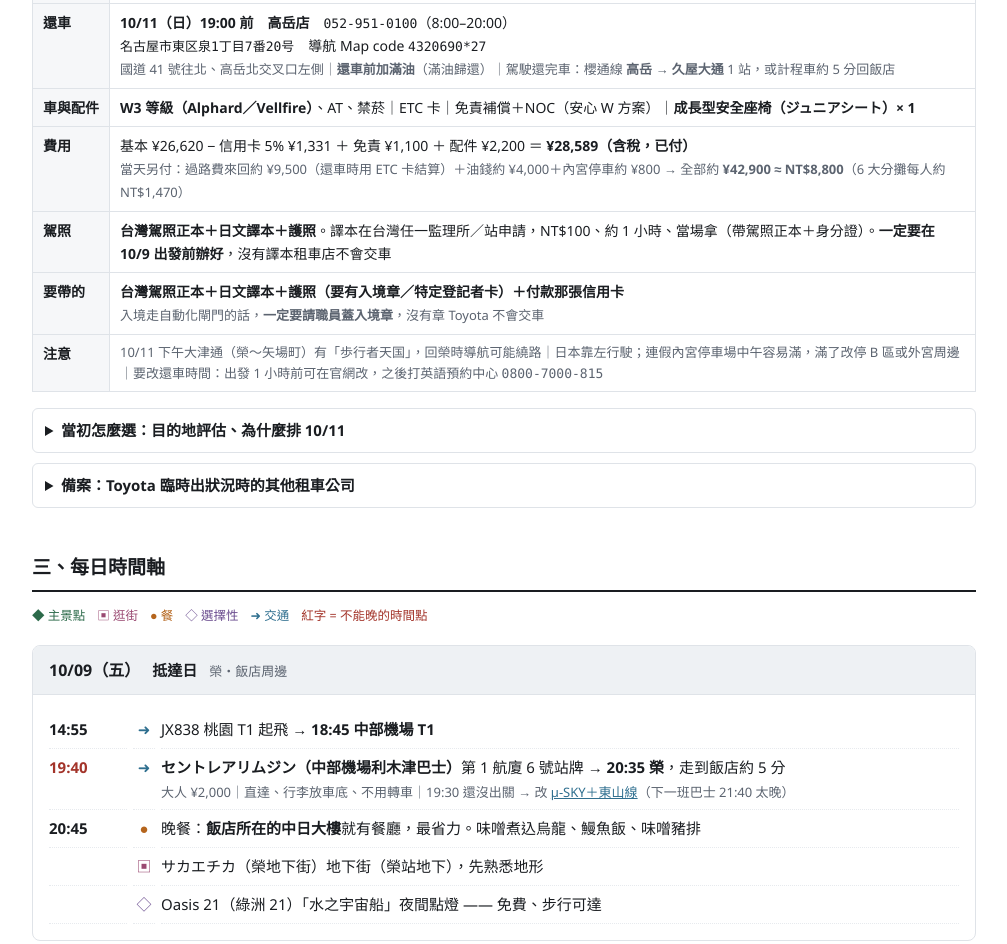
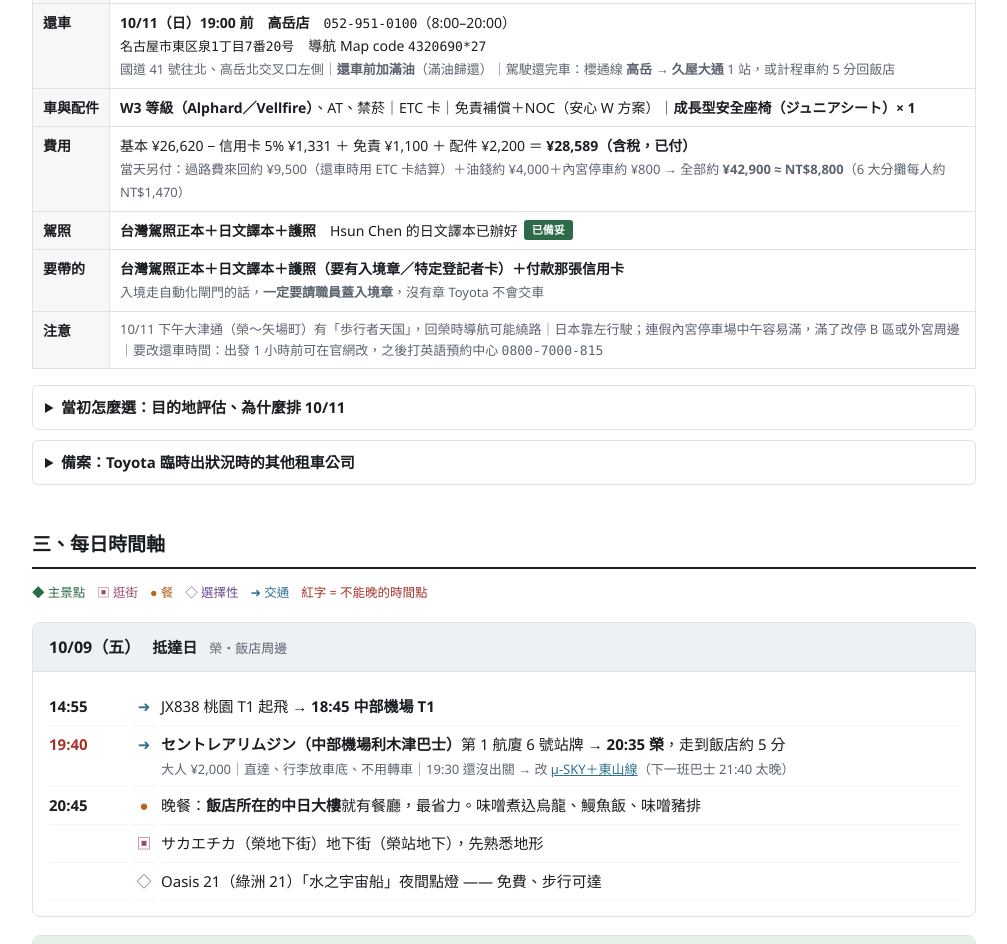
Before and after one commit to davy10281028/nagoya-dinner-pick, a plain HTML site: page itinerary/index.html in a window 1280 px wide. Shown: the part 1452-2396 px from the top of the page, without its empty margins (136-1143 px from the left). Drawn offline with Linux system fonts and the light colour scheme.

Commit message:
Itinerary: license translation done

```diff
--- a/itinerary/index.html
+++ b/itinerary/index.html
@@ -246,7 +246,7 @@ details[open] > summary{border-bottom:1px solid var(--line); margin-bottom:8px}
 <tr><th class="nw">車與配件</th><td><strong>W3 等級（Alphard／Vellfire）</strong>、AT、禁菸｜ETC 卡｜免責補償＋NOC（安心 W 方案）｜<strong>成長型安全座椅（ジュニアシート）× 1</strong></td></tr>
 <tr><th class="nw">費用</th><td>基本 ¥26,620 − 信用卡 5% ¥1,331 ＋ 免責 ¥1,100 ＋ 配件 ¥2,200 ＝ <strong>¥28,589（含稅，已付）</strong><br>
 <span class="small">當天另付：過路費來回約 ¥9,500（還車時用 ETC 卡結算）＋油錢約 ¥4,000＋內宮停車約 ¥800 → 全部約 <strong>¥42,900 ≈ NT$8,800</strong>（6 大分攤每人約 NT$1,470）</span></td></tr>
-<tr><th class="nw">駕照</th><td><strong>台灣駕照正本＋日文譯本＋護照</strong>。譯本在台灣任一監理所／站申請，NT$100、約 1 小時、當場拿（帶駕照正本＋身分證）。<strong>一定要在 10/9 出發前辦好</strong>，沒有譯本租車店不會交車</td></tr>
+<tr><th class="nw">駕照</th><td><strong>台灣駕照正本＋日文譯本＋護照</strong>　Hsun Chen 的日文譯本已辦好<span class="b ok">已備妥</span></td></tr>
 <tr><th class="nw">要帶的</th><td><strong>台灣駕照正本＋日文譯本＋護照（要有入境章／特定登記者卡）＋付款那張信用卡</strong><br><span class="small">入境走自動化閘門的話，<strong>一定要請職員蓋入境章</strong>，沒有章 Toyota 不會交車</span></td></tr>
 <tr><th class="nw">注意</th><td class="small">10/11 下午大津通（榮～矢場町）有「歩行者天国」，回榮時導航可能繞路｜日本靠左行駛；連假內宮停車場中午容易滿，滿了改停 B 區或外宮周邊｜要改還車時間：出發 1 小時前可在官網改，之後打英語預約中心 <span class="mono">0800-7000-815</span></td></tr>
 </tbody>
@@ -512,7 +512,6 @@ details[open] > summary{border-bottom:1px solid var(--line); margin-bottom:8px}
 <h2 id="todo">八、待辦（依截止日排序）</h2>
 <p class="small">今天 10/6，距出發 3 天。已完成的請自行打勾。</p>
 <ul class="chk">
-<li><span class="when">10/8 前</span><strong>Hsun Chen 去監理所／站辦「駕照日文譯本」</strong>（還沒辦的話）：帶駕照正本＋身分證，NT$100、約 1 小時當場拿。<strong>沒有譯本 10/11 拿不到車</strong>；想兩人輪流開，第二位也要辦，取車時在店內登記</li>
 <li><span class="when">已完成</span><strong>10/11 租車</strong>：Toyota 預約 <span class="mono">99936129900</span>，已網路付款 ¥28,589 ✔</li>
 <li><span class="when">10/8 前</span><strong>決定機場交通</strong>：預設利木津巴士（免預約）；想門到門就在 <a href="https://www.mk-group.co.jp/nagoya/airport">MK 空港定額</a> 預約 10/09 接機（JX838）＋10/14 16:15 送機，車型選「ジャンボ」（9 人座大型車）</li>
 <li><span class="when">10/5 前</span><strong>打給八勝館補細節</strong> <span class="mono">+81 52-831-1585（9:00–17:00）</span>，報 <span class="mono">XDQZT7</span>：
```
